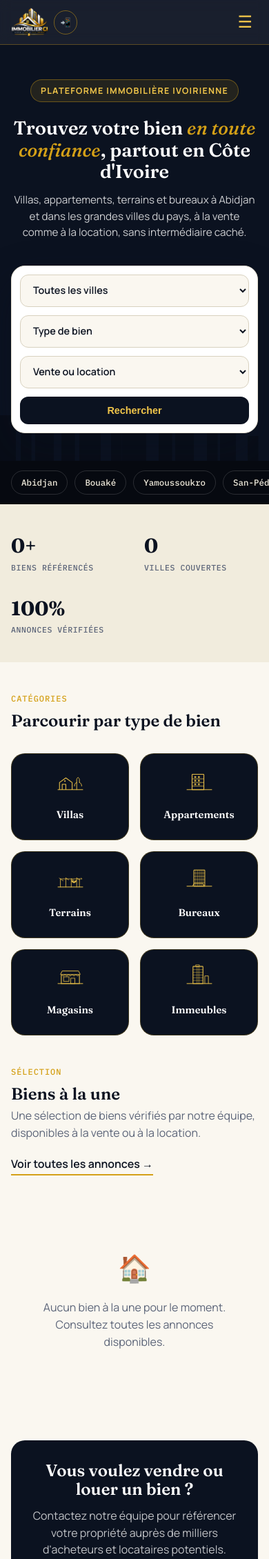
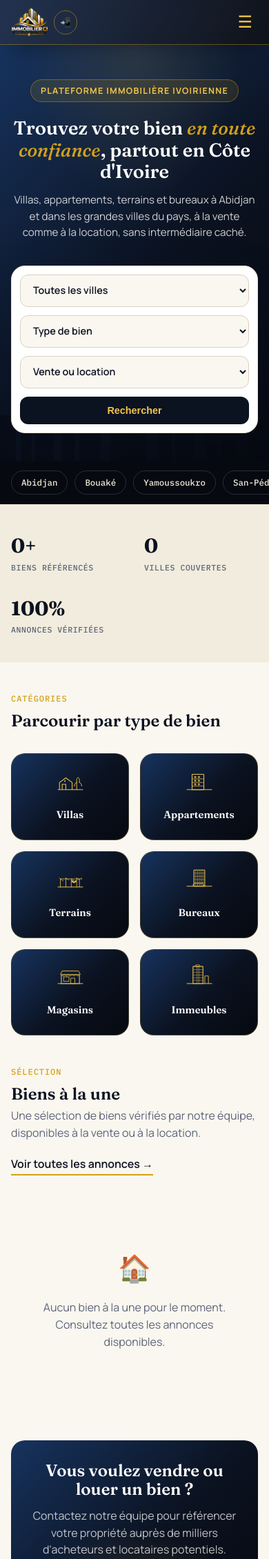
Before and after one commit to Sere-ali/immobilier-ci, a PHP site: page /immobilier-ci/ in a window 390 px wide. Shown: the top 2260 px of the page at 69% size. Run offline with PHP 8.4, Linux system fonts and the light colour scheme; data comes from the database, SQL or seed files in the repository; data that the repository does not hold is empty; some libraries are stand-ins or nearby versions.

Commit message:
En-tête toujours fixe au défilement + palette plus lumineuse et brillante
- L'en-tête passe de position:sticky à position:fixed : le sticky était
  cassé par overflow-x:hidden sur html/body (bug connu sur mobile), ce qui
  fait qu'il ne restait pas fixe au scroll sur certains téléphones. Un
  padding-top est ajouté au <body> (85px desktop / 65px mobile) pour
  compenser la sortie du flux normal.
- Remplacement des aplats bleu nuit unis par un dégradé "--gradient-navy"
  plus riche, avec une lueur dorée douce et animée sur le hero et le
  bandeau CTA, pour un rendu plus lumineux et attirant (en-tête, hero,
  cartes catégories, bandeau CTA, en-tête de page, carte contact).

Co-Authored-By: Claude Sonnet 5 <noreply@anthropic.com>
Claude-Session: https://claude.ai/code/session_01ReN9zAvKQGJ1Bin3dvq9bk

```diff
--- a/assets/css/style.css
+++ b/assets/css/style.css
@@ -27,6 +27,10 @@
   --warning-bg: #fdf3da;
   --radius: 18px;
   --shadow: 0 20px 50px rgba(11,18,32,.14);
+  /* Dégradé "nuit étoilée" plus riche que l'aplat uni --lagune : donne du
+     relief et un effet plus lumineux/brillant aux grands blocs sombres
+     (en-tête, hero, bandeau CTA, en-tête de page). */
+  --gradient-navy: linear-gradient(135deg, #17335E 0%, #0B1220 55%, #060910 100%);
 }
 
 *{box-sizing:border-box}
@@ -40,6 +44,10 @@ body{
   overflow-x:hidden;
   width:100%;
   position:relative;
+  /* Compense la hauteur de l'en-tête, désormais position:fixed (voir plus
+     bas), pour que le contenu ne démarre pas caché dessous. Ajustée à 65px
+     en dessous de 960px (en-tête plus bas sur mobile, voir media query). */
+  padding-top:85px;
 }
 img{max-width:100%;display:block}
 a{color:inherit;text-decoration:none}
@@ -58,10 +66,18 @@ h1,h2,h3,h4{font-family:'Fraunces',serif;font-weight:600;line-height:1.15;margin
    visible, les autres (Annonces, Vente, Location, Contact) étant coupés.
    En déplaçant le flou sur ::before, .site-header redevient neutre et
    .main-nav se positionne de nouveau par rapport à tout l'écran. */
+/* position:fixed (et non "sticky") : le html/body du site utilise
+   overflow-x:hidden (pour empêcher le débordement horizontal sur mobile),
+   ce qui casse "position:sticky" sur de nombreux navigateurs — l'en-tête
+   ne restait donc PAS fixe au défilement sur certains téléphones. "fixed"
+   n'a pas ce problème. Comme un élément fixed sort du flux normal, on
+   compense avec un padding-top sur <body> (voir plus bas) pour que le
+   contenu ne parte pas sous l'en-tête. */
 .site-header{
-  position:sticky;top:0;z-index:50;
-  background:rgba(11,18,32,.94);
-  border-bottom:1px solid rgba(212,160,23,.35);
+  position:fixed;top:0;left:0;right:0;width:100%;z-index:50;
+  background:linear-gradient(120deg, rgba(23,40,71,.95), rgba(6,9,16,.96));
+  border-bottom:1px solid rgba(212,160,23,.4);
+  box-shadow:0 14px 34px -18px rgba(6,9,16,.65);
 }
 .site-header::before{
   content:'';position:absolute;inset:0;
@@ -97,9 +113,17 @@ h1,h2,h3,h4{font-family:'Fraunces',serif;font-weight:600;line-height:1.15;margin
 /* ---------- Hero ---------- */
 .hero{
   position:relative;overflow:hidden;
-  background:var(--lagune);
+  background:var(--gradient-navy);
   color:#fff;
   padding:70px 0 60px;
+}
+/* Lueur dorée douce, animée, derrière le contenu du hero : apporte l'aspect
+   "brillant" demandé sans nuire à la lisibilité du texte (z-index sous
+   .hero-inner). */
+.hero::after{
+  content:'';position:absolute;inset:0;z-index:1;pointer-events:none;
+  background:radial-gradient(ellipse 60% 55% at 50% 0%, rgba(240,197,74,.22), transparent 70%);
+  animation:softPulse 6s ease-in-out infinite;
 }
 .hero .skyline{
   position:absolute;inset:auto 0 0 0;height:120px;
@@ -193,10 +217,10 @@ h1,h2,h3,h4{font-family:'Fraunces',serif;font-weight:600;line-height:1.15;margin
 /* ---------- Catégories ---------- */
 .category-grid{display:grid;grid-template-columns:repeat(6,1fr);gap:16px}
 .category-card{
-  background:var(--lagune);border:1px solid rgba(212,160,23,.25);border-radius:20px;color:#fff;
+  background:var(--gradient-navy);border:1px solid rgba(212,160,23,.25);border-radius:20px;color:#fff;
   padding:24px 16px;text-align:center;transition:.2s;
 }
-.category-card:hover{border-color:var(--laterite);transform:translateY(-3px)}
+.category-card:hover{border-color:var(--laterite);transform:translateY(-3px);box-shadow:0 18px 40px -18px rgba(212,160,23,.45)}
 .category-card .icon{color:var(--gold-light);margin-bottom:14px;line-height:0}
 .category-card .icon svg{display:block}
 .category-card .name{font-weight:600;font-size:.92rem;font-family:'Fraunces',serif}
@@ -209,7 +233,12 @@ h1,h2,h3,h4{font-family:'Fraunces',serif;font-weight:600;line-height:1.15;margin
 .stat-item .label{font-family:'IBM Plex Mono',monospace;font-size:.72rem;text-transform:uppercase;letter-spacing:.05em;color:var(--ink-soft)}
 
 /* ---------- CTA ---------- */
-.cta-band{background:var(--lagune);color:#fff;border-radius:20px;padding:clamp(30px,6vw,52px);text-align:center;margin:0 24px}
+.cta-band{position:relative;overflow:hidden;background:var(--gradient-navy);color:#fff;border-radius:20px;padding:clamp(30px,6vw,52px);text-align:center;margin:0 24px}
+.cta-band::after{
+  content:'';position:absolute;inset:0;pointer-events:none;
+  background:radial-gradient(ellipse 70% 80% at 50% 100%, rgba(240,197,74,.2), transparent 70%);
+}
+.cta-band > *{position:relative;z-index:1}
 .cta-band h2{color:#fff}
 .cta-band p{color:rgba(255,255,255,.75);max-width:480px;margin:10px auto 26px}
 .btn{display:inline-block;padding:14px 28px;border-radius:999px;font-weight:800;font-size:.95rem;cursor:pointer;border:none}
@@ -227,7 +256,7 @@ h1,h2,h3,h4{font-family:'Fraunces',serif;font-weight:600;line-height:1.15;margin
 .footer-bottom{border-top:1px solid rgba(255,255,255,.12);padding-top:22px;font-size:.8rem;display:flex;justify-content:space-between;flex-wrap:wrap;gap:10px}
 
 /* ---------- Pages listing / détail ---------- */
-.page-hero{background:var(--lagune);color:#fff;padding:40px 0}
+.page-hero{background:var(--gradient-navy);color:#fff;padding:40px 0}
 .page-hero h1{color:#fff;font-size:clamp(1.5rem,3.5vw,2rem)}
 .breadcrumb{font-family:'IBM Plex Mono',monospace;font-size:.72rem;color:var(--sable);margin-bottom:10px;overflow-x:auto;white-space:nowrap}
 .breadcrumb a{color:var(--sable)}
@@ -302,7 +331,7 @@ h1,h2,h3,h4{font-family:'Fraunces',serif;font-weight:600;line-height:1.15;margin
 .detail-specs .spec-icon{font-size:1.3rem;line-height:1}
 .detail-specs .spec b{display:block;font-family:'IBM Plex Mono',monospace;font-size:1.05rem;line-height:1.2}
 .detail-specs .spec span{font-size:.74rem;color:var(--ink-soft);text-transform:uppercase;letter-spacing:.03em}
-.contact-card{background:var(--lagune);color:#fff;border:1px solid rgba(212,160,23,.4);border-radius:22px;padding:28px;align-self:start;position:sticky;top:96px}
+.contact-card{background:var(--gradient-navy);color:#fff;border:1px solid rgba(212,160,23,.4);border-radius:22px;padding:28px;align-self:start;position:sticky;top:96px}
 .contact-card h3{font-size:1.2rem;margin-bottom:16px;color:#fff;font-family:'Fraunces',serif}
 .contact-card .field{margin-bottom:14px}
 .contact-card label{display:block;font-size:.78rem;font-weight:700;margin-bottom:6px;color:#D9DDE8}
@@ -335,6 +364,7 @@ h1,h2,h3,h4{font-family:'Fraunces',serif;font-weight:600;line-height:1.15;margin
      réglages) ont une largeur logique CSS supérieure à 640px, et le menu
      du haut y restait affiché en ligne au lieu de passer en tiroir. */
   .site-header .container{height:64px}
+  body{padding-top:65px}
   .logo-img-header{height:42px}
   /* Bouton "Installer l'app" compact (icône seule) pour laisser la place
      au logo et au menu hamburger sur les petits écrans. */
@@ -585,7 +615,7 @@ html.js .main-nav.open a:nth-child(6){transition-delay:.3s}
 /* ---- Colonne coordonnées ---- */
 .contact-info-card{
   position:relative;overflow:hidden;
-  background:var(--lagune);color:#fff;
+  background:var(--gradient-navy);color:#fff;
   border-radius:20px;padding:38px 32px;
   box-shadow:0 20px 50px rgba(11,18,32,.22);
 }
```
